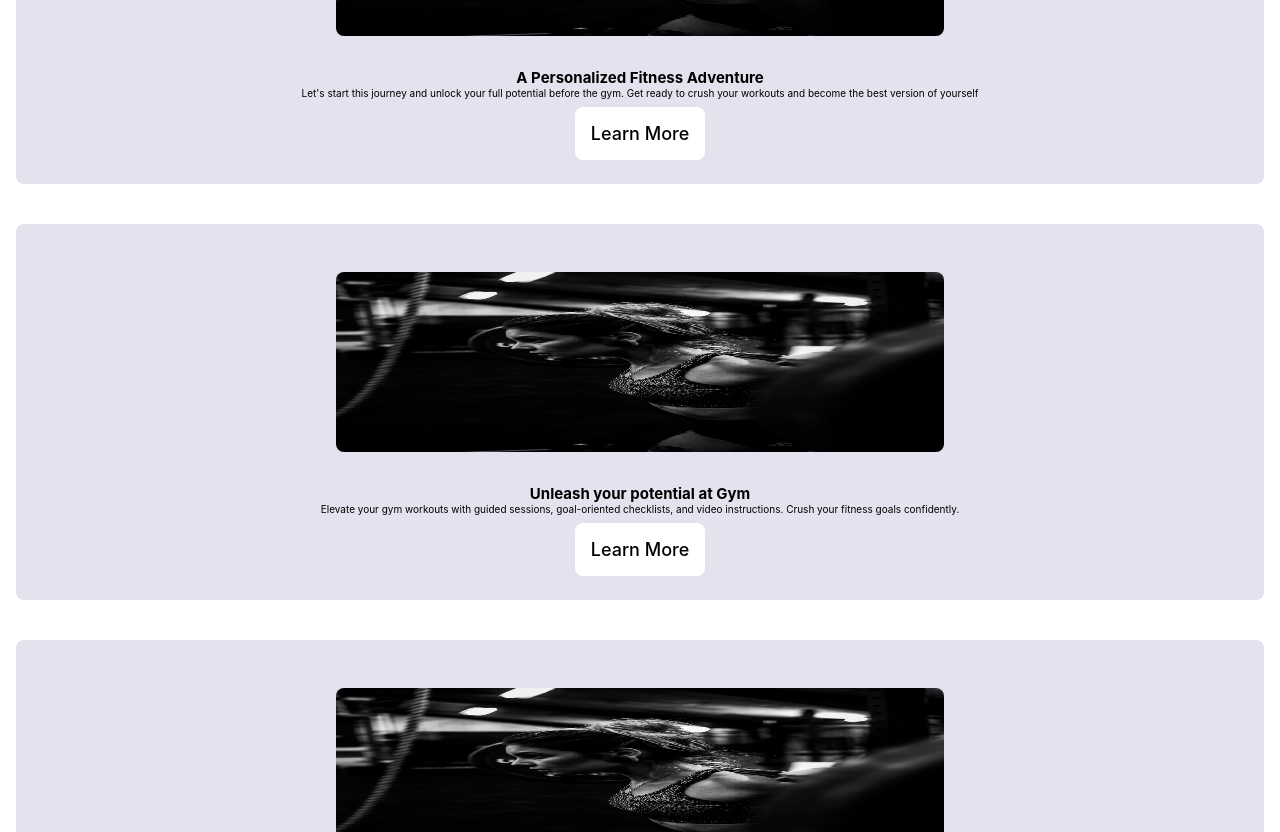
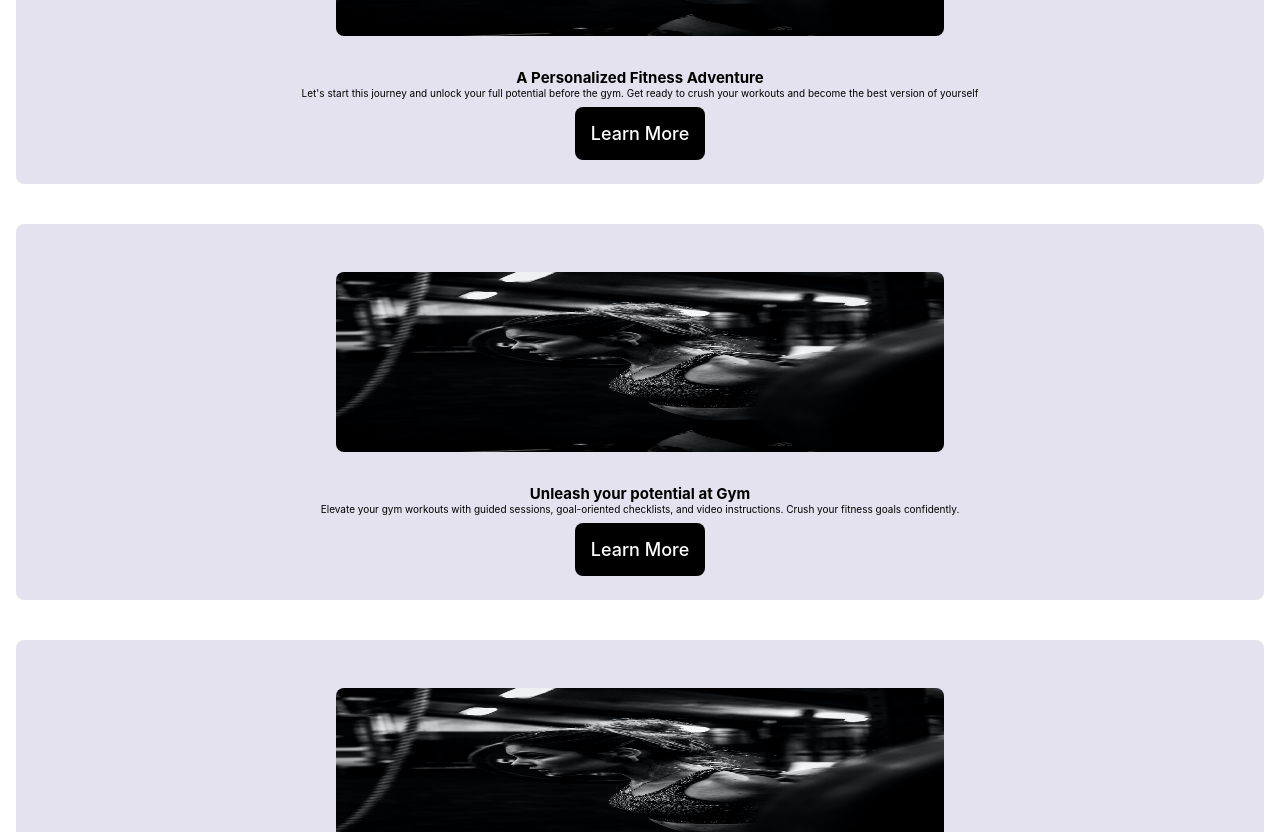
Before and after one commit to Colab20-Team-5/frontend, a Next.js app: page / in a window 1280 px wide. Shown: the part 991-1823 px from the top of the page. Built offline with nearby package versions, Linux system fonts and the light colour scheme.

Commit message:
Change the variables to style the card

```diff
--- a/src/app/components/AboutCard.jsx
+++ b/src/app/components/AboutCard.jsx
@@ -28,7 +28,7 @@ const AboutCard = () => {
                         <p>{description}</p>
                         <Link
                           href={'/gympage'}
-                          className="btn btn--primary btn--white"
+                          className="btn btn--primary btn--dark"
                         >
                           Learn more
                         </Link>
--- a/src/stylesheets/abstructs/_variables.scss
+++ b/src/stylesheets/abstructs/_variables.scss
@@ -61,8 +61,8 @@ $font-weight-bold: 700;
 $font-weight-extra-bold: 800;
 
 // Primary Colors
-$color-primary: rgba(26, 26, 26, 0.103);
-$color-primary-dark: rgba(0, 0, 0, 0.181);
+$color-primary: #1a1a1a1a;
+$color-primary-dark: #0000002e;
 // $color-primary-light: #66baff;
 
 // Secondary Colors
@@ -71,8 +71,8 @@ $color-secondary-dark: #343a40;
 $color-secondary-light: #adb5bd;
 
 // Background Colors
-$color-background: #f8f9fa;
-$color-background-dark: #e9ecef;
+$bg-white: #ffffff;
+$bg-black: #000000;
 $default-bg: #D9D9D9;
 $card-bg: #e3e2ee ;
 
--- a/src/stylesheets/components/_button.scss
+++ b/src/stylesheets/components/_button.scss
@@ -43,8 +43,13 @@
     }
 
     &--white {
-        background-color: #fff;
+        background-color: $bg-white;
         color: #000;
     }
 
+    &--dark {
+        background-color: $bg-black;
+        color: #fff;
+    }
+
 }
```
